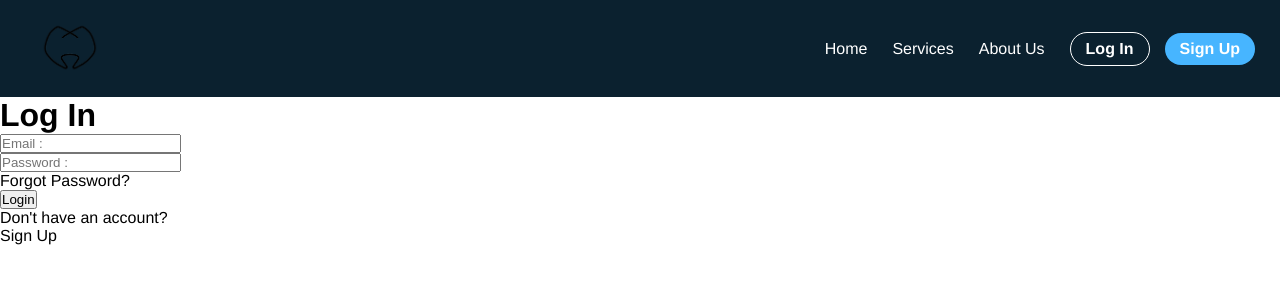
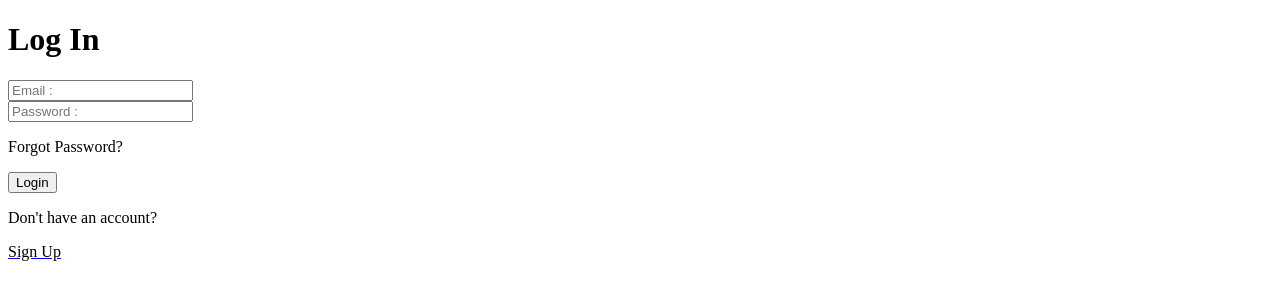
Before and after one commit to juvytapalla/dental-system, a PHP site: page /login.php in a window 1280 px wide. Shown: the top 300 px of the page. Run offline with PHP 8.4, Linux system fonts and the light colour scheme.

Commit message:
Update login.php

```diff
--- a/login.php
+++ b/login.php
@@ -33,40 +33,10 @@ if (isset($_POST["submit"])){
 		<meta charset="UTF-8">
 		<meta name="viewport" content="width=device-width, initial-scale=1.0">
 		<meta http-equiv="X-UA-Compatible" content="ie=edge">
-		<link rel="stylesheet" href="navstyle.css">
 		<title>Login</title>
-		<script src="https://ajax.googleapis.com/ajax/libs/jquery/3.4.1/jquery.min.js"></script>
-		<script>
-
-			$(function(){
-
-				$(".toggle").on("click", function(){
-
-					if($(".item").hasClass("active")){
-						$(".item").removeClass("active");
-					}
-					else{
-						$(".item").addClass("active");
-					}
-				})
-			});
-
-		</script>
 
 	</head>
 <body>
-
-	<nav>
-		<ul class="menu">
-			<li class="logo"><a href="#"><img src="logo.png"></a></li>
-			<li class="item"><a href="#">Home</a></li>
-			<li class="item"><a href="#">Services</a></li>
-			<li class="item"><a href="#">About Us</a></li>
-			<li class="item button"><a href="#">Log In</a></li>
-			<li class="item button secondary"><a href="#">Sign Up</a></li>
-			<li class="toggle"><a href="#"><span class="bars"></span></a></li>
-		<ul>
-	</nav>
 
 	<h1>Log In</h1>
     <form action="" class="" method="post" autocomplete="off">
```
